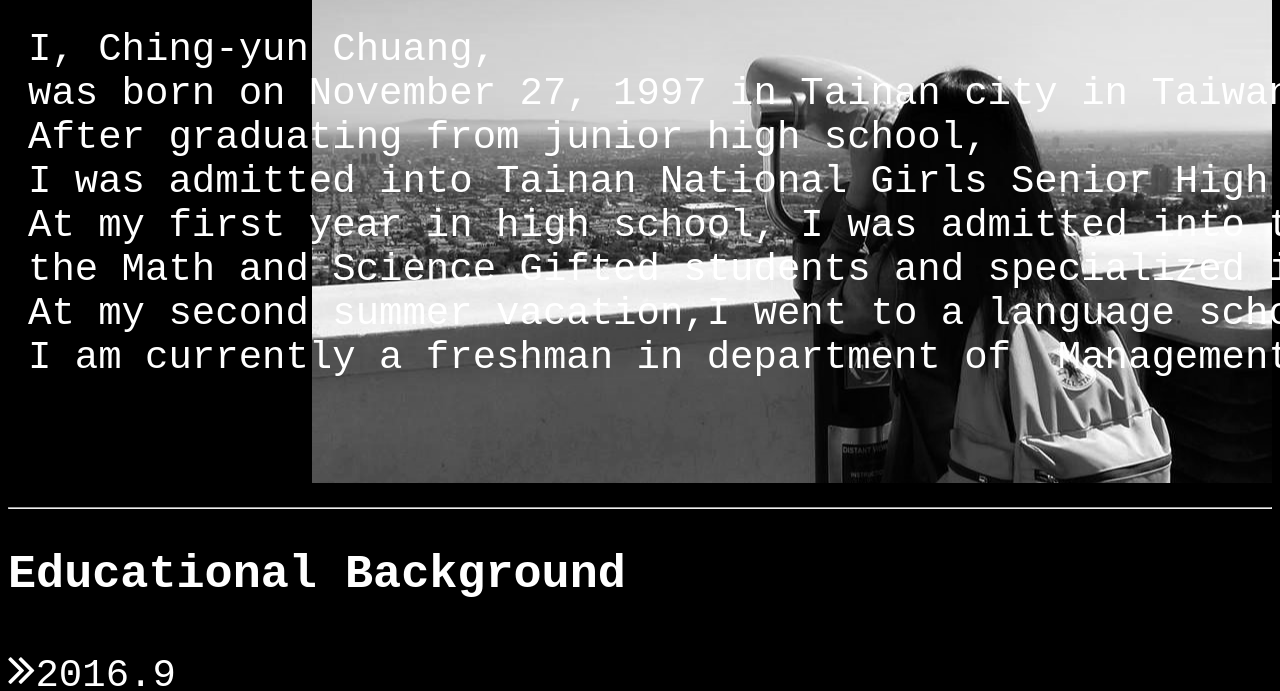
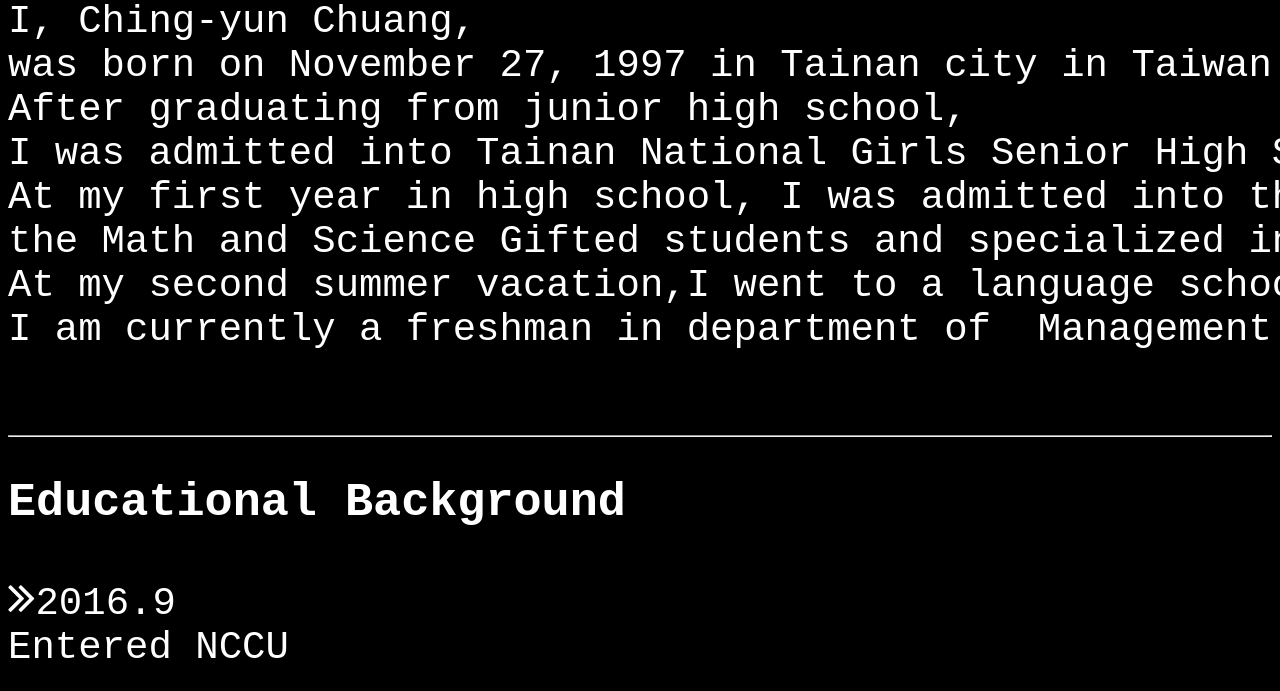
Before and after one commit to ccyun1127/ccyun1127.github.io, a plain HTML site: page index.html in a window 1280 px wide. Shown: the part 420-1111 px from the top of the page. Drawn offline with Linux system fonts and the light colour scheme.

Commit message:
Update index.html

```diff
--- a/index.html
+++ b/index.html
@@ -14,13 +14,6 @@ div.cities {
     margin: 20px 0 20px 0;
     padding: 20px;
 }
-div.citie {
-    background-image: url("125.jpg");
-    background-repeat: no-repeat;
-   background-attachment: fixed;
-   background-position: right;
-    padding: 20px;
-    }
 
 </style>
 
```
